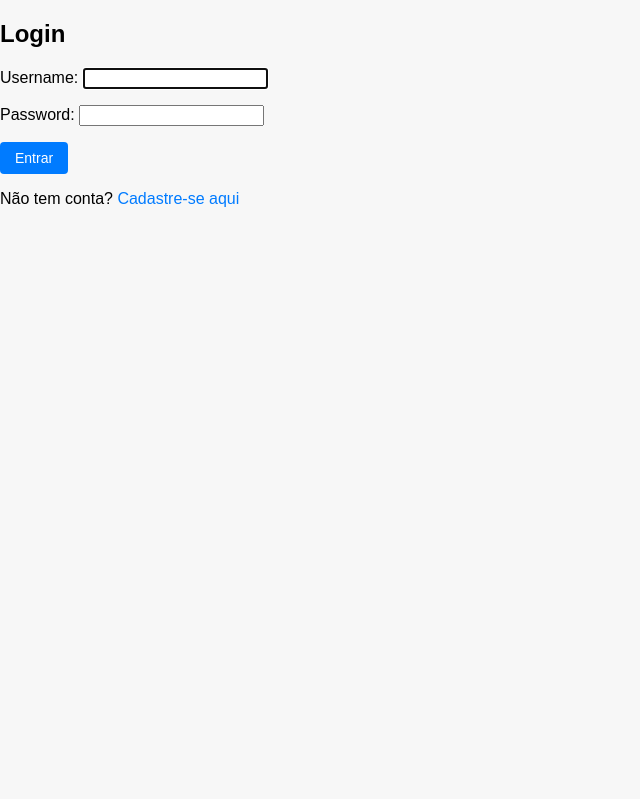
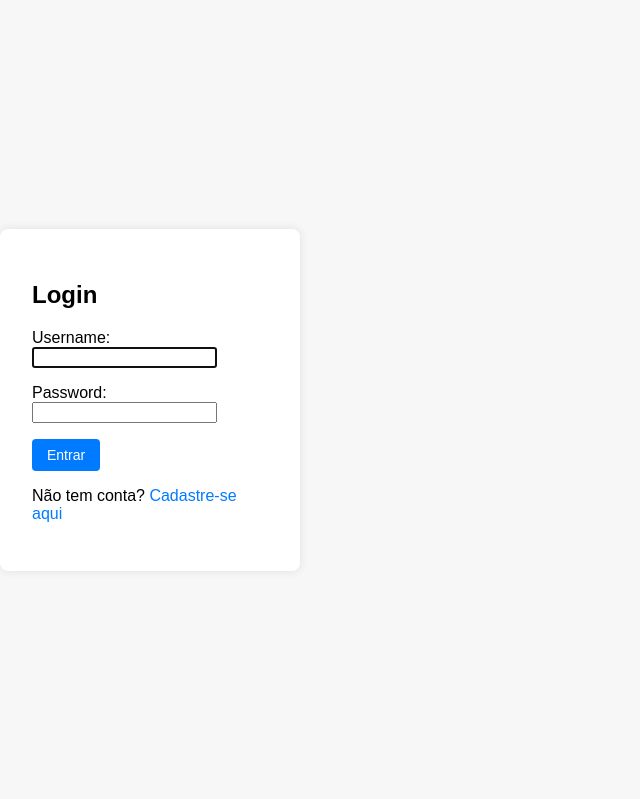
Before and after one commit to cavalcantetavares/projeto, a Django app: page /login/ in a window 1280 px wide. Shown: the whole page, without its empty margins (0-640 px from the left). Run offline with Django 5.2, Linux system fonts and the light colour scheme.

Commit message:
novas atualizaçoes css

```diff
--- a/static/css/style.css
+++ b/static/css/style.css
@@ -1,8 +1,13 @@
+body, html{
+  height: 100%;
+  margin: 0;
+}
 body {
+  display: flex;
+  align-items: center;
   font-family: Arial, sans-serif;
   background-color: #f7f7f7;
-  margin: 0;
-  padding: 0;
+
 }
 
 .container {
@@ -68,3 +73,15 @@ a {
 a:hover {
   text-decoration: underline;
 }
+
+.login-container {
+  background:white;
+  padding: 2rem;
+  border-radius: 8px;
+  box-shadow: 0 0 10px rgba(0,0,0,0.1) ;
+  width: 300px;
+  box-sizing: border-box;
+}
+.login-container button {
+
+}
--- a/templates/login.html
+++ b/templates/login.html
@@ -6,6 +6,7 @@
       <link rel="stylesheet" href="{% static 'css/style.css' %}">
   </head>
   <body>
+    <div class="login-container">
     <h2>Login</h2>
     <form method="post">
       {% csrf_token %}
@@ -13,6 +14,6 @@
       <button type="submit">Entrar</button>
     </form>
     <p>Não tem conta? <a href="{% url 'registrar' %}">Cadastre-se aqui</a></p>
-
+    </div>
   </body>
 </html>
```
Also changed, not shown: db.sqlite3, media/fotos/Captura_de_tela_de_2025-04-08_13-26-13.png (added).
